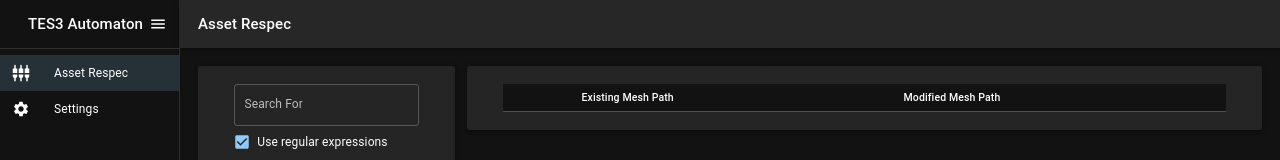
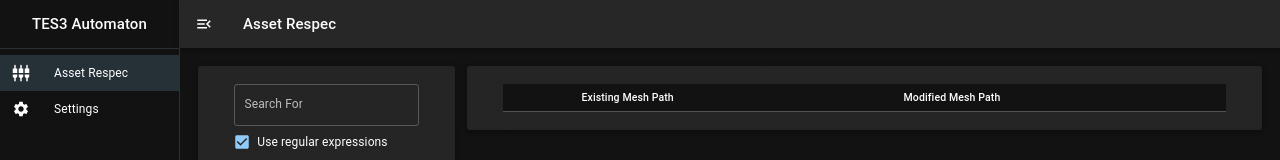
Before and after one commit to OperatorJack/tes3automaton, a React app: page / in a window 1280 px wide. Shown: the top 160 px of the page. Built offline with nearby package versions, Linux system fonts and the light colour scheme; the HTML template or start-up script is replaced by a standard one.

Commit message:
Improve collapsing navigation menu transition.

```diff
--- a/src/components/AppContainer.tsx
+++ b/src/components/AppContainer.tsx
@@ -24,7 +24,7 @@ import {
 import SettingsInputComponentIcon from "@mui/icons-material/SettingsInputComponent";
 import SettingsIcon from "@mui/icons-material/Settings";
 import MenuIcon from "@mui/icons-material/Menu";
-
+import MenuOpenIcon from "@mui/icons-material/MenuOpen";
 import RespecView from "./views/RespecView";
 import SettingsView from "./views/SettingsView";
 import { zoomPercentSelector } from "../atoms";
@@ -52,11 +52,9 @@ export default function AppContainer() {
     const zoom = useRecoilValue(zoomPercentSelector);
 
     const [viewIndex, setViewIndex] = useState(0);
+    const [open, setOpen] = useState(true);
 
-    const [open, setOpen] = React.useState(true);
-
-    const onOpened = () => setOpen(true);
-    const onClosed = () => setOpen(false);
+    const toggleOpen = () => setOpen(!open);
 
     return (
         <Box sx={{ display: "flex", zoom: zoom }}>
@@ -66,14 +64,14 @@ export default function AppContainer() {
                     <IconButton
                         color="inherit"
                         aria-label="open drawer"
-                        onClick={onOpened}
+                        onClick={toggleOpen}
                         edge="start"
                         sx={{
                             marginRight: 4,
-                            ...(open && { display: "none" }),
                         }}
                     >
-                        <MenuIcon />
+                        {!open && <MenuIcon />}
+                        {open && <MenuOpenIcon />}
                     </IconButton>
                     <Typography variant="h6" noWrap component="div">
                         {views[viewIndex].text}
@@ -85,9 +83,6 @@ export default function AppContainer() {
                     <Typography variant="h6" noWrap component="div">
                         TES3 Automaton
                     </Typography>
-                    <IconButton onClick={onClosed}>
-                        <MenuIcon />
-                    </IconButton>
                 </DrawerHeader>
                 <Divider />
                 <List>
@@ -148,7 +143,7 @@ const closedMixin = (theme: Theme): CSSObject => ({
 const DrawerHeader = styled("div")(({ theme }) => ({
     display: "flex",
     alignItems: "center",
-    justifyContent: "flex-end",
+    justifyContent: "center",
     padding: theme.spacing(0, 1),
     // necessary for content to be below app bar
     ...theme.mixins.toolbar,
```
